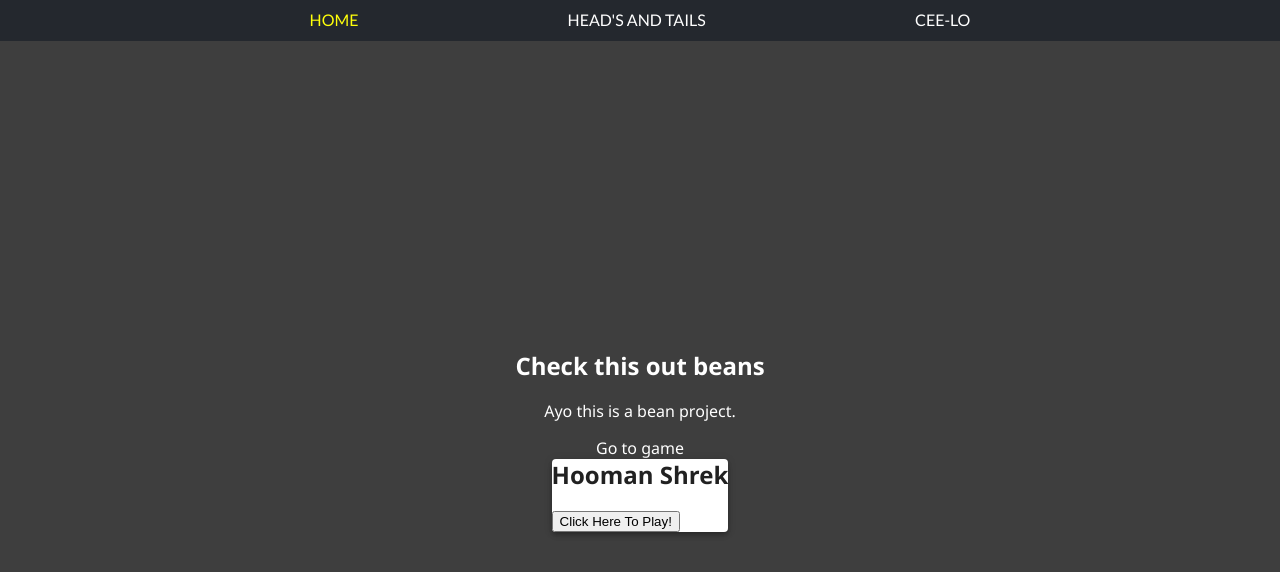
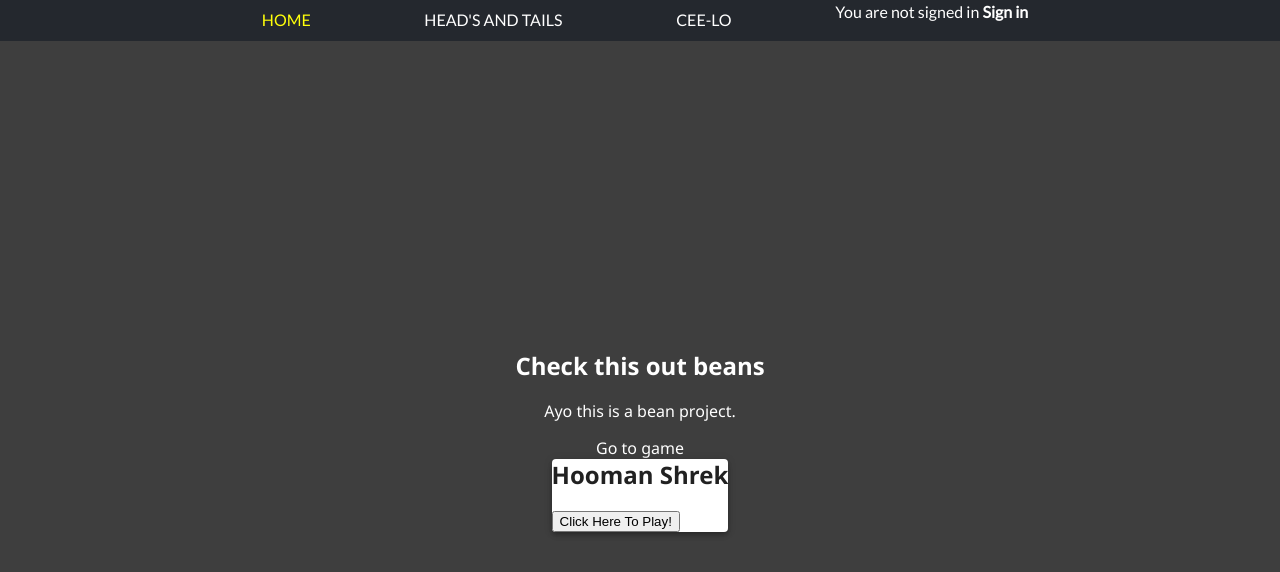
Before and after one commit to swk23C8/next-games, a Next.js app: page / in a window 1280 px wide. Shown: the top 572 px of the page. Built offline with nearby package versions, Linux system fonts and the light colour scheme; no server answers.

Commit message:
basic sign in working rn

```diff
--- a/components/Header/Header.js
+++ b/components/Header/Header.js
@@ -1,12 +1,20 @@
 import Link from 'next/link';
 import { useRouter } from 'next/router';
 
-import { signOut, useSession } from 'next-auth/react';
+import { signIn, signOut, useSession } from 'next-auth/react';
 
 import Container from '../Container/Container';
 import styles from './Header.module.scss';
 
 const Header = () => {
+  const { data: session, status } = useSession();
+  const loading = status === "loading"
+
+
+  if (session) {
+    console.log(session);
+  }
+
   const { pathname } = useRouter();
 
   return (
@@ -53,6 +61,55 @@ const Header = () => {
                 </a>
               </Link>
             </li>
+            <div className={styles.signedInStatus}>
+              <p
+                className={`nojs-show ${!session && loading ? styles.loading : styles.loaded
+                  }`}
+              >
+                {!session && (
+                  <>
+                    <span className={styles.notSignedInText}>
+                      You are not signed in{" "}
+                    </span>
+                    <a
+                      href={`/api/auth/signin`}
+                      className={styles.buttonPrimary}
+                      onClick={(e) => {
+                        e.preventDefault()
+                        signIn()
+                      }}
+                    >
+                      <b>Sign in</b>
+                    </a>
+                  </>
+                )}
+                {session?.user && (
+                  <>
+                    {session.user.image && (
+                      <span
+                        style={{ backgroundImage: `url('${session.user.image}')` }}
+                        className={styles.avatar}
+                      />
+                    )}
+                    <span className={styles.signedInText}>
+                      <small>Signed in as</small>
+                      <br />
+                      <strong>{session.user.email ?? session.user.name}</strong>
+                    </span>
+                    <a
+                      href={`/api/auth/signout`}
+                      className={styles.button}
+                      onClick={(e) => {
+                        e.preventDefault()
+                        signOut()
+                      }}
+                    >
+                      Sign out
+                    </a>
+                  </>
+                )}
+              </p>
+            </div>
           </ul>
         </nav>
       </Container>
--- a/package.json
+++ b/package.json
@@ -10,6 +10,7 @@
   "dependencies": {
     "@emotion/react": "^11.8.2",
     "@emotion/styled": "^11.8.1",
+    "@heroicons/react": "^1.0.6",
     "@mui/material": "^5.5.1",
     "@next-auth/prisma-adapter": "^1.0.3",
     "@prisma/client": "^3.12.0",
```
Also changed, not shown: pages/api/auth/[...nextauth].js (renamed from pages/api/[...nextauth].js), 2 other files (tests, documents, lock files or other folders).
